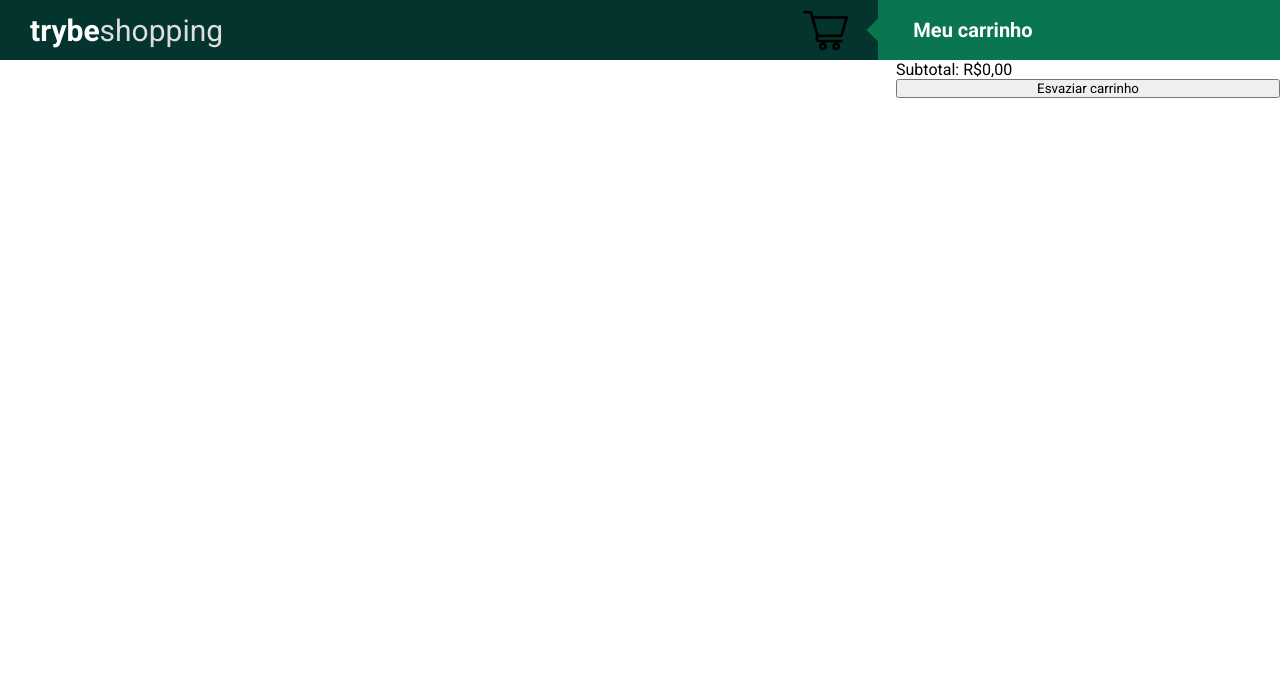
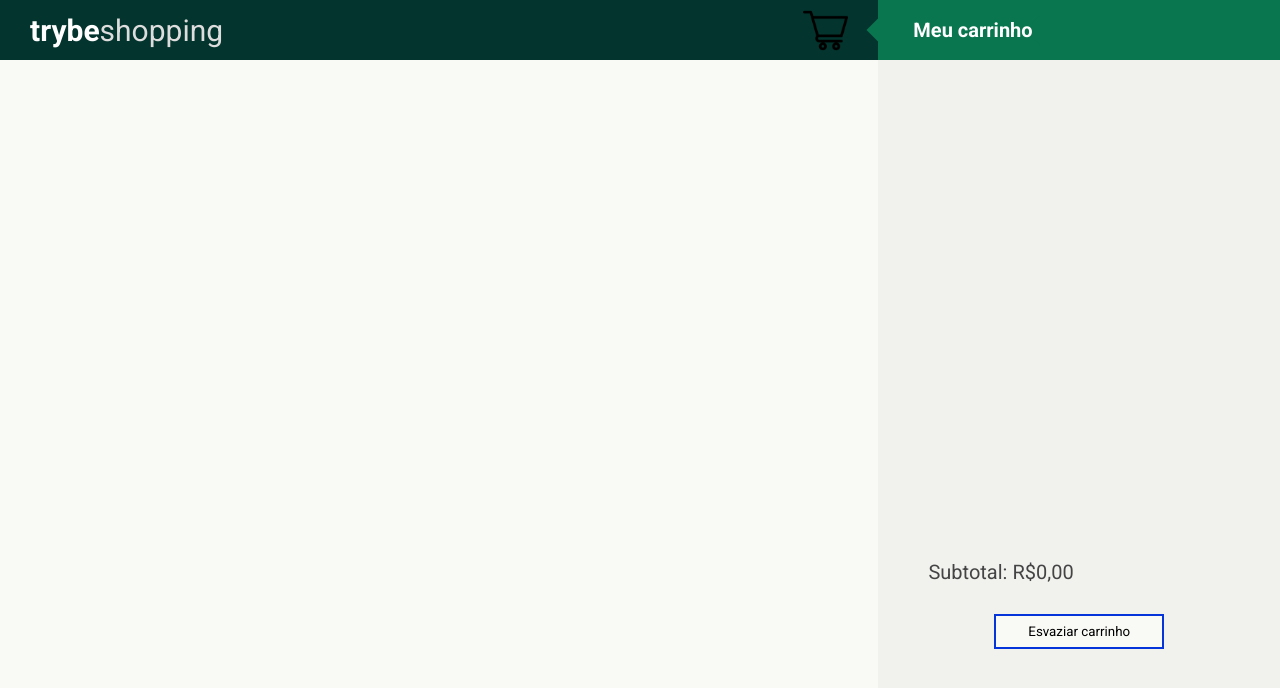
Before and after one commit to gabriellukke/shopping-cart-redux, a website: page index.html in a window 1280 px wide. Drawn offline with Linux system fonts and the light colour scheme.

Commit message:
Adiciona estilos

```diff
--- a/style.css
+++ b/style.css
@@ -3,6 +3,10 @@
   font-family: Roboto, sans-serif;
   margin: 0;
   padding: 0;
+}
+
+body {
+  background-color: #f9f9f6;
 }
 
 .header {
@@ -94,17 +98,18 @@
   flex-basis: 70%;
   flex-wrap: wrap;
   justify-content: center;
+  margin: 40px 0;
 }
 
 .item {
-  border: 2px solid blue;
-  border-radius: 5px;
-  box-sizing: border-box;
   display: flex;
   flex-direction: column;
   height: auto;
   margin: 5px;
   width: 200px;
+  border: 2px solid #eaeae9;
+  border-radius: 5px;
+  box-sizing: border-box;
 }
 
 .item .item__sku {
@@ -112,6 +117,8 @@
 }
 
 .item .item__title {
+  display: flex;
+  align-items: center;
   flex-grow: 1;
   padding: 10px;
   text-align: center;
@@ -122,19 +129,39 @@
 }
 
 .item .item__add {
-  background-color: green;
+  background-color: #0534db;
   border: 0;
   cursor: pointer;
   margin: 0;
   padding: 5px;
+  color: white;
 }
 
 .cart {
   display: flex;
-  flex-basis: 30%;
+  flex-basis: 32%;
   flex-flow: column wrap;
+  background-color: #f1f1ee;
+  height: 100vh;
+}
+
+.cart .cart__items {
+  height: 500px;
+  overflow-y: scroll;
 }
 
 .totalValues {
   display: flex;
+  margin-left: 50px;
+  margin-bottom: 30px;
+  font-size: 20px;
+  color: #444;
 }
+
+.empty-cart {
+  width: 170px;
+  height: 35px;
+  margin: 0 auto;
+  border: 2px solid #0534db;
+  background-color: #f9f9f6;
+}
```
